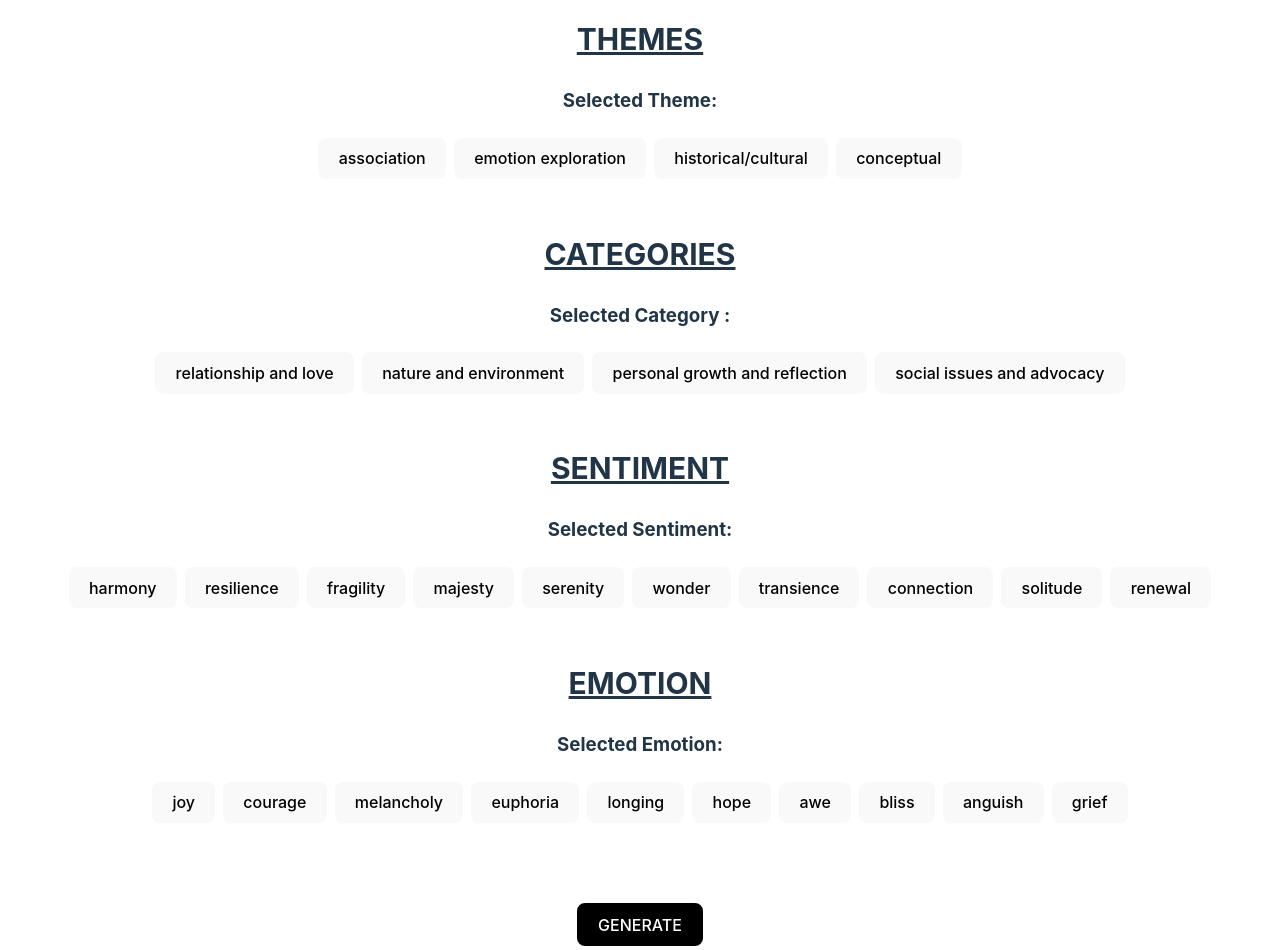
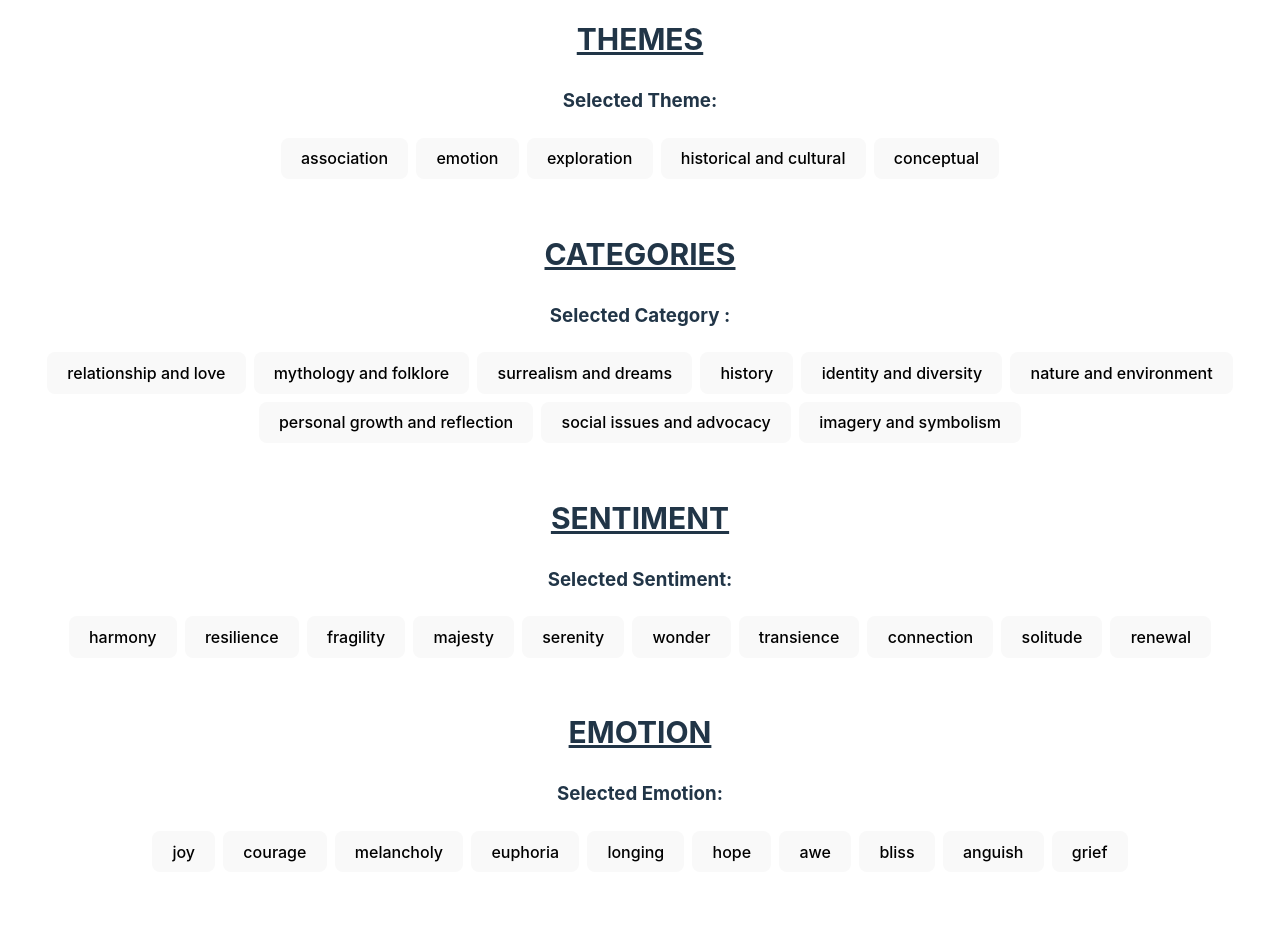
Before and after one commit to TheoThibodeau/Catalyst-AI-FE-Final-Project, a React (Vite) app: page / in a window 1280 px wide. Shown: the part 140-1090 px from the top of the page. Built offline with nearby package versions, Linux system fonts and the light colour scheme.

Commit message:
Co-Authored by : Theodore Thibodeau <teddythibodeau@gmail.com>  Co-Authored by : Anna Maynard <anna.maynard@gmail.com>

```diff
--- /dev/null
+++ b/prompt.json
@@ -0,0 +1,4 @@
+const mappedThemes = ['association','emotion', 'exploration','historical and cultural','conceptual']
+const mappedCategories = ['relationship and love','mythology and folklore', 'surrealism and dreams', 'history', 'identity and diversity', 'nature and environment','personal growth and reflection', 'social issues and advocacy', 'imagery and symbolism']
+const mappedSentiment = ['harmony','resilience','fragility','majesty','serenity','wonder','transience','connection','solitude','renewal']
+const mappedEmotion= ['joy','courage','melancholy','euphoria','longing','hope','awe','bliss','anguish','grief']
--- a/src/App.jsx
+++ b/src/App.jsx
@@ -1,7 +1,7 @@
 import { useState } from 'react'
 import './App.css'
-import Poetry from "./components/poetry"
-import PoetryPrompt from "./components/poetryresponse"
+import Poetry from "./components/prompt"
+import PoetryPrompt from "./components/promptresponse"
 
 function App() {
     const [postId, setPostId] = useState(null);
--- /dev/null
+++ b/src/components/prompt.jsx
@@ -0,0 +1,121 @@
+import { useState } from "react";
+import axios from "axios";
+import PoetryPrompt from "./promptresponse";
+
+const Poetry = () => {
+    const [themes, setThemes] = useState("");
+    const [categories, setCategories] = useState("");
+    const [sentiment, setSentiment] = useState("");
+    const [emotion, setEmotion] = useState("");
+    const [postId, setPostId] = useState(null);
+
+    const handlePost = (e) => {
+        e.preventDefault();
+        axios
+        .post('https://catalyst-x226.onrender.com/api/write/generate/',{
+            theme: themes,
+            category: categories,
+            sentiment: sentiment,
+            emotion: emotion,
+        })
+        .then((response) => {
+            console.log(response.data)
+            setPostId(response.data.id)
+        })}
+
+    const handleThemeChange = (selectedTheme) => {
+        setThemes(selectedTheme);
+        console.log(selectedTheme)
+        }
+
+    const handleCategoryChange = (selectedCategory) => {
+        setCategories(selectedCategory);
+        console.log(selectedCategory)
+    }
+
+    const handleSentimentChange = (selectedSentiment) => {
+        setSentiment(selectedSentiment);
+        console.log(selectedSentiment)
+    }
+
+    const handleEmotionChange = (selectedEmotion) => {
+        setEmotion(selectedEmotion);
+        console.log(selectedEmotion)
+    }
+
+const mappedThemes = ['association','emotion', 'exploration','historical and cultural','conceptual']
+const mappedCategories = ['relationship and love','mythology and folklore', 'surrealism and dreams', 'history', 'identity and diversity', 'nature and environment','personal growth and reflection', 'social issues and advocacy', 'imagery and symbolism']
+const mappedSentiment = ['harmony','resilience','fragility','majesty','serenity','wonder','transience','connection','solitude','renewal']
+const mappedEmotion= ['joy','courage','melancholy','euphoria','longing','hope','awe','bliss','anguish','grief']
+
+
+return (
+<>
+    <h1>Poetry</h1>
+    <h2>THEMES</h2>
+
+        <div>
+            <h3> Selected Theme: <br></br> {themes}</h3>
+        </div>
+        <div>
+            {mappedThemes.map((theme) => (
+            <button key={theme} onClick={() => handleThemeChange(theme)}>
+                {theme}
+            </button>
+            ))}
+
+            </div>
+        <br></br>
+
+    <h2>CATEGORIES</h2>
+        <div>
+            <h3>Selected Category : <br></br> {categories}</h3>
+        </div>
+        <div>
+            {mappedCategories.map((category) => (
+                <button key={category} onClick={() => handleCategoryChange(category)}>
+                    {category}
+                </button>
+            ))}
+            </div>
+
+        <br></br>
+
+    <h2>SENTIMENT</h2>
+        <div>
+            <h3>Selected Sentiment: <br></br> {sentiment}</h3>
+        </div>
+        <div>
+            {mappedSentiment.map((sentiment) => (
+                <button key={sentiment} onClick={() => handleSentimentChange(sentiment)}>
+                    {sentiment}
+                </button>
+            ))}
+        </div>
+
+        <br></br>
+
+    <h2>EMOTION</h2>
+        <div>
+            <h3>Selected Emotion: <br></br> {emotion}</h3>
+        </div>
+        <div>
+            {mappedEmotion.map((emotion) => (
+                <button key={emotion} onClick={() => handleEmotionChange(emotion)}>
+                    {emotion}
+                </button>
+            ))}
+        </div>
+
+    <br></br>
+    <br></br>
+    <br></br>
+    <button className="generate-button" onClick={handlePost}>
+        GENERATE
+    </button>
+
+    {postId && <PoetryPrompt postId={postId} />}
+</>
+)}
+
+export default Poetry;
--- /dev/null
+++ b/src/components/promptresponse.jsx
@@ -0,0 +1,25 @@
+import React, { useEffect, useState } from "react";
+import axios from "axios";
+
+const PoetryPrompt = ({ postId }) => {
+  const [output, setOutput] = useState("");
+
+  useEffect(() => {
+    axios
+      .get(`https://catalyst-x226.onrender.com/api/response/write/${postId}`)
+      .then((response) => {
+        setOutput(response.data.output);
+      })
+      .catch((error) => console.error(error));
+  }),
+    [postId];
+
+  return (
+    <>
+
+      <h3>{output}</h3>
+    </>
+  );
+};
+
+export default PoetryPrompt;
--- a/src/components/poetry.jsx
+++ b/unsuedcomponents/poetry.jsx
@@ -13,8 +13,8 @@ const Poetry = () => {
         e.preventDefault();
         axios
         .post('https://catalyst-x226.onrender.com/api/poem/generate/',{
-            themes: themes,
-            categories: categories,
+            theme: themes,
+            category: categories,
             sentiment: sentiment,
             emotion: emotion,
         })
@@ -47,8 +47,8 @@ const Poetry = () => {
         console.log(selectedEmotion)
     }
 
-const mappedThemes = ['association','emotion exploration','historical/cultural','conceptual']
-const mappedCategories = ['relationship and love','nature and environment','personal growth and reflection', 'social issues and advocacy']
+const mappedThemes = ['association','emotion', 'exploration','historical and cultural','conceptual']
+const mappedCategories = ['relationship and love','mythology and folklore', 'surrealism and dreams', 'history', 'identity and diversity', 'nature and environment','personal growth and reflection', 'social issues and advocacy', 'imagery and symbolism']
 const mappedSentiment = ['harmony','resilience','fragility','majesty','serenity','wonder','transience','connection','solitude','renewal']
 const mappedEmotion= ['joy','courage','melancholy','euphoria','longing','hope','awe','bliss','anguish','grief']
 
@@ -63,8 +63,8 @@ return (
         </div>
         <div>
             {mappedThemes.map((theme) => (
-                <button key={theme} onClick={() => handleThemeChange(theme)}>
-            {theme}
+            <button key={theme} onClick={() => handleThemeChange(theme)}>
+                {theme}
             </button>
             ))}
 
@@ -78,7 +78,7 @@ return (
         <div>
             {mappedCategories.map((category) => (
                 <button key={category} onClick={() => handleCategoryChange(category)}>
-                {category}
+                    {category}
                 </button>
             ))}
             </div>
```
Also changed, not shown: unsuedcomponents/poetryresponse.jsx (renamed from src/components/poetryresponse.jsx), 1 other file (tests, documents, lock files or other folders).
